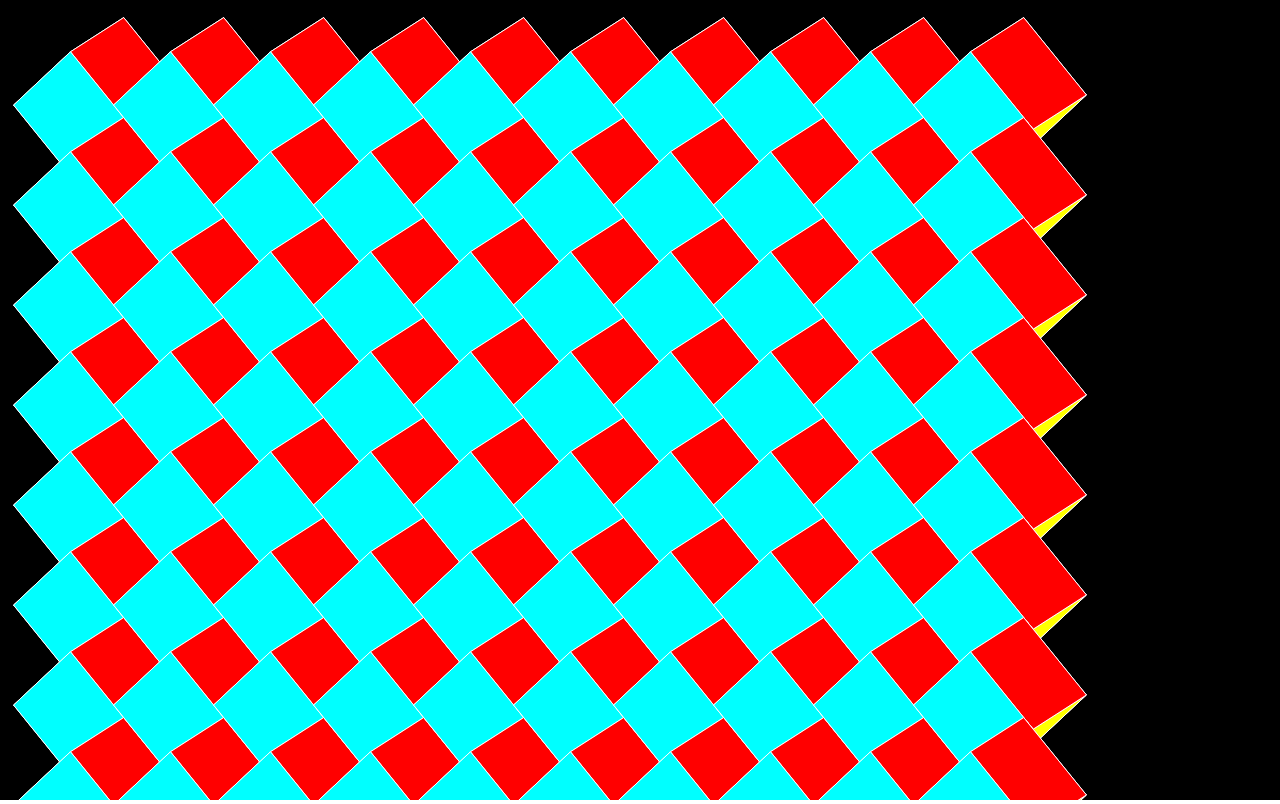
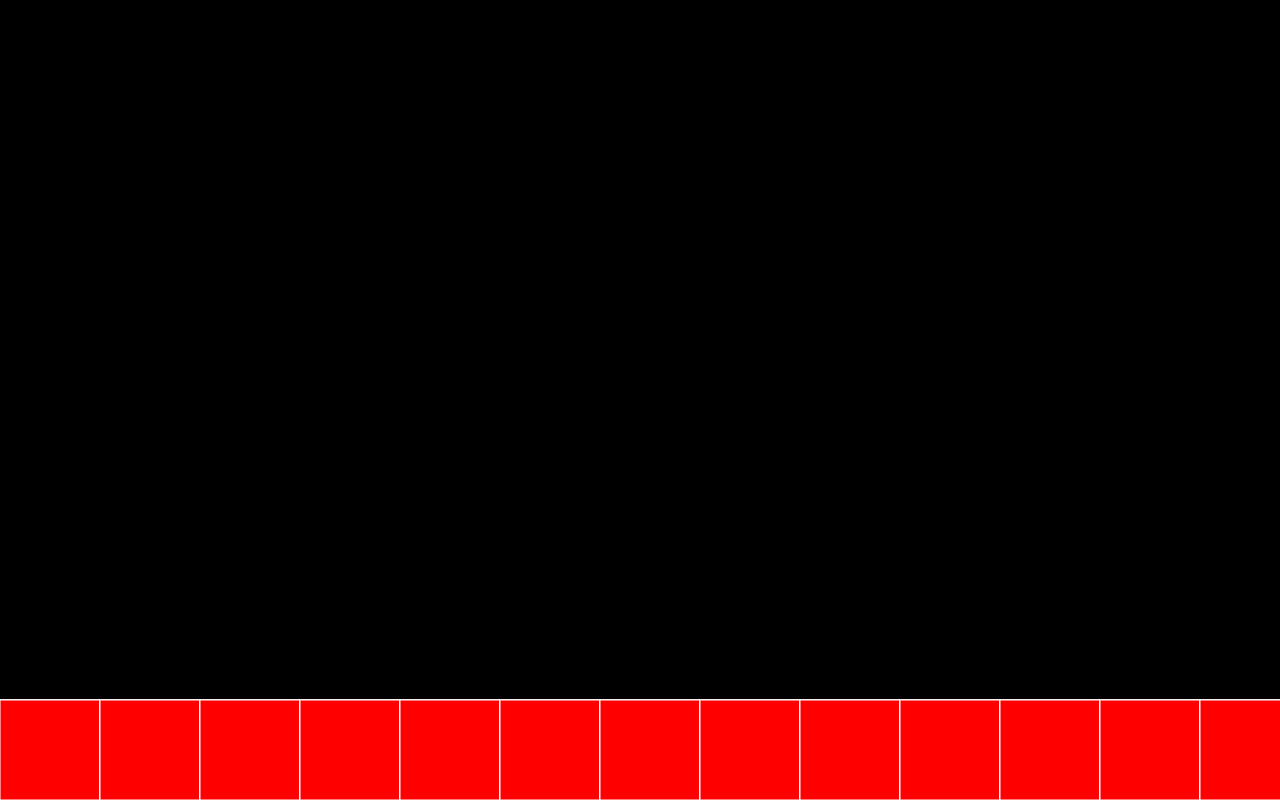
Before and after one commit to AnthonyMellon/JS_3D_Drawing, a plain HTML site: page JS_Cube/index.html in a window 1280 px wide. Drawn offline with Linux system fonts and the light colour scheme; animation ran at ten frames a second; files whose address does not match are found by name.

Commit message:
Created World manager class, This will store all the cubes and handle drawing and rotating them to match the players perspective

```diff
--- a/JS_Cube/Scripts/Canvas.js
+++ b/JS_Cube/Scripts/Canvas.js
@@ -1,13 +1,10 @@
+//This is the lowest level of the application
+
 var width;
 var height;
 var ctx;
 
-const myCube = new Cube(100, [0, 0, 0]);
-const myOtherCube = new Cube(100, [0, 0, 0]);
-
-const cubesWidth = 10;
-const cubesHeight = 16;
-var cubes = Array(cubesWidth*cubesHeight);
+var WORLD_MANAGER;
 
 function setupCanvas() { //Set the canvas up
 
@@ -47,60 +44,6 @@ function clearScreen(fillStyle) { //Reset the screen to plain black
     ctx.fillRect(0, 0, width, height);
 }
 
-function drawCube(cube, drawMode, lineWidth) {
-    ctx.lineWidth = lineWidth;
-
-    //Get the faces that need drawn
-    let facesToDraw = cube.getFaces();
-
-    //Bubble sort the faces on their Z position
-    for(let i = 0; i < facesToDraw.length - 1; i++) {
-        for(let j = 0; j < facesToDraw.length - i - 1; j++) {
-            if(facesToDraw[j].centerPoint[2] > facesToDraw[j + 1].centerPoint[2]) {
-                let temp = facesToDraw[j];
-                facesToDraw[j] = facesToDraw[j + 1];
-                facesToDraw[j + 1] = temp;
-            }
-        }
-    }
-
-    //Draw each face
-    for(let i = 0; i < facesToDraw.length; i++) {
-        ctx.beginPath();
-
-        let startX = facesToDraw[i].vertices[0][0];
-        let startY = facesToDraw[i].vertices[0][1];
-
-        ctx.moveTo(startX, startY);
-
-        //Trace to each vertix in the current face
-        for(let j = 1; j < facesToDraw[i].vertices.length; j++) {
-            let X = facesToDraw[i].vertices[j][0];
-            let Y = facesToDraw[i].vertices[j][1];
-            ctx.lineTo(X, Y);
-        }
-
-        ctx.lineTo(startX, startY);
-
-        //Draw according to drawMode
-        if(drawMode === 'solid') {
-            ctx.fillStyle = facesToDraw[i].colour;
-            ctx.fill();
-        }
-        else if(drawMode === 'solidOutlined') {
-            ctx.fillStyle = facesToDraw[i].colour;
-            ctx.fill();
-            ctx.strokeStyle = 'white';
-            ctx.stroke();
-
-        }
-        else { //Default to a wireframe view
-            ctx.strokeStyle = facesToDraw[i].colour;
-            ctx.stroke();
-        }
-    }
-}
-
 function mainAnimationLoop() { //Main animation loop, runs once each frame
 
     //Canvas Setup
@@ -108,42 +51,10 @@ function mainAnimationLoop() { //Main animation loop, runs once each frame
     clearScreen('black');
 
     //Recenter the cube
-    myCube.setPosition([width/2, height/2, myCube.getPosition()[2]]);
+    //myCube.setPosition([width/2, height/2, myCube.getPosition()[2]]);
 
-    //Set the cube vertices then rotate them
-    myCube.setupVertices();
-    myCube.Rotate(0, 1);
-    myCube.Rotate(1, 1);
-    myCube.Rotate(2, 0);
-
-    //Set the faces
-    myCube.setupFaces();
-
-    //MyOtherCube
-    myOtherCube.setPosition([(width/2)+250, (height/2)+250, myCube.getPosition()[2]]);
-    myOtherCube.setupVertices();
-    myOtherCube.Rotate(0, 1);
-    myOtherCube.Rotate(1, 1);
-    myOtherCube.Rotate(2, 0);
-    myOtherCube.setupFaces();
-
-
-    //Draw the cube
-    //drawCube(myCube, 'solidOutlined', 1);
-    //drawCube(myOtherCube, 'solidOutlined', 1);
-
-    for(let i = 0; i < cubes.length; i++) {
-        cubes[i].setupVertices();
-
-        cubes[i].Rotate(0, 1);
-        cubes[i].Rotate(1, 0.1);
-        cubes[i].Rotate(2, 1);
-
-        cubes[i].setupFaces();
-
-        drawCube(cubes[i], 'solidOutlined', 1);
-    }
-
+    WORLD_MANAGER.generateCubesList();
+    WORLD_MANAGER.drawCubes('solidOutlined', 1);
     requestAnimationFrame(mainAnimationLoop);
 }
 
@@ -152,15 +63,7 @@ function main() { //Main function for intial setup, only runs once
     ctx = setupCanvas();
     clearScreen('black');
 
-    let index = 0;
-    for(let i = 0; i < cubesWidth; i++)
-    {
-        for(let j = 0; j < cubesHeight; j++) {
-            cubes[index] = new Cube(100, [(i+1)*100, (j+1)*100, 0]);
-            index++;
-        }
-
-    }
+    WORLD_MANAGER = new worldManager(ctx, width, height);
 
     mainAnimationLoop();
 }
--- /dev/null
+++ b/JS_Cube/Scripts/worldManager.js
@@ -0,0 +1,95 @@
+//Manages the drawing of the world
+
+class worldManager {
+
+    CUBE_SIZE = 100;
+
+    ctx;
+    width;
+    height;
+    cubes;
+
+    constructor(ctx, width, height) {
+        this.ctx = ctx;
+        this.width = width;
+        this.height = height;
+    };
+
+    generateCubesList() {
+
+        let numCubes = Math.ceil(this.width/this.CUBE_SIZE);
+
+        this.cubes = Array(numCubes);
+        for(let i = 0; i < numCubes; i++)
+        {
+            this.cubes[i] = new Cube(this.CUBE_SIZE, [(this.CUBE_SIZE/2 + this.CUBE_SIZE*i), //X
+                                                      (this.height - this.CUBE_SIZE/2),   //Y
+                                                       0                  //Z
+                                                     ]);
+            this.cubes[i].setupVertices();
+            this.cubes[i].setupFaces();
+        }
+    };
+
+    updateCubesList() {
+
+    };
+
+    drawCubes(drawMode, lineWidth) {
+
+        this.ctx.lineWidth = lineWidth
+
+        this.cubes.forEach(cube => {
+
+            //Get the faces that need drawn
+            let facesToDraw = cube.getFaces();
+
+            //Bubble sort the faces on their Z position
+            for(let i = 0; i < facesToDraw.length - 1; i++) {
+                for(let j = 0; j < facesToDraw.length - i - 1; j++) {
+                    if(facesToDraw[j].centerPoint[2] > facesToDraw[j + 1].centerPoint[2]) {
+                        let temp = facesToDraw[j];
+                        facesToDraw[j] = facesToDraw[j + 1];
+                        facesToDraw[j + 1] = temp;
+                    }
+                }
+            };
+
+            //Draw each face
+            for(let i = 0; i < facesToDraw.length; i++) {
+                ctx.beginPath();
+
+                let startX = facesToDraw[i].vertices[0][0];
+                let startY = facesToDraw[i].vertices[0][1];
+
+                ctx.moveTo(startX, startY);
+
+                //Trace to each vertix in the current face
+                for(let j = 1; j < facesToDraw[i].vertices.length; j++) {
+                    let X = facesToDraw[i].vertices[j][0];
+                    let Y = facesToDraw[i].vertices[j][1];
+                    ctx.lineTo(X, Y);
+                }
+
+                ctx.lineTo(startX, startY);
+
+                //Draw according to drawMode
+                if(drawMode === 'solid') {
+                    ctx.fillStyle = facesToDraw[i].colour;
+                    ctx.fill();
+                }
+                else if(drawMode === 'solidOutlined') {
+                    ctx.fillStyle = facesToDraw[i].colour;
+                    ctx.fill();
+                    ctx.strokeStyle = 'white';
+                    ctx.stroke();
+
+                }
+                else { //Default to a wireframe view
+                    ctx.strokeStyle = facesToDraw[i].colour;
+                    ctx.stroke();
+                }
+            };
+        });
+    };
+}
--- a/JS_Cube/index.html
+++ b/JS_Cube/index.html
@@ -14,5 +14,6 @@
 </body>
 <script src="./Scripts/extraMath.js"></script>
 <script src="./Scripts//Cube.js"></script>
+<script src="./Scripts/worldManager.js"></script>
 <script src="./Scripts/Canvas.js"></script>
 </html>
```
